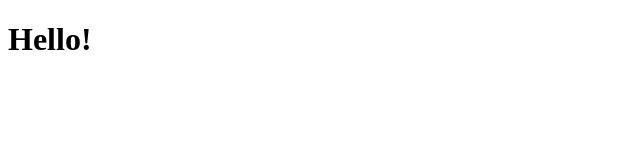
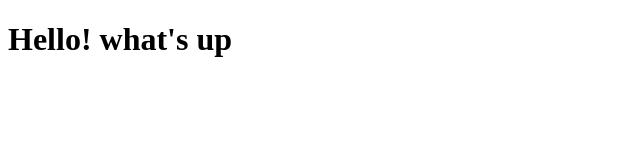
Before and after one commit to Tesiadyn/Tesiadyn.github.io, a plain HTML site: page index.html in a window 1280 px wide. Shown: the whole page, without its empty margins (0-640 px from the left). Drawn offline with Linux system fonts and the light colour scheme.

Commit message:
"update of index.html"

```diff
--- a/index.html
+++ b/index.html
@@ -7,6 +7,6 @@
     <title>Document</title>
 </head>
 <body>
-    <h1>Hello! </h1>
+    <h1>Hello! what's up </h1>
 </body>
 </html>
```
